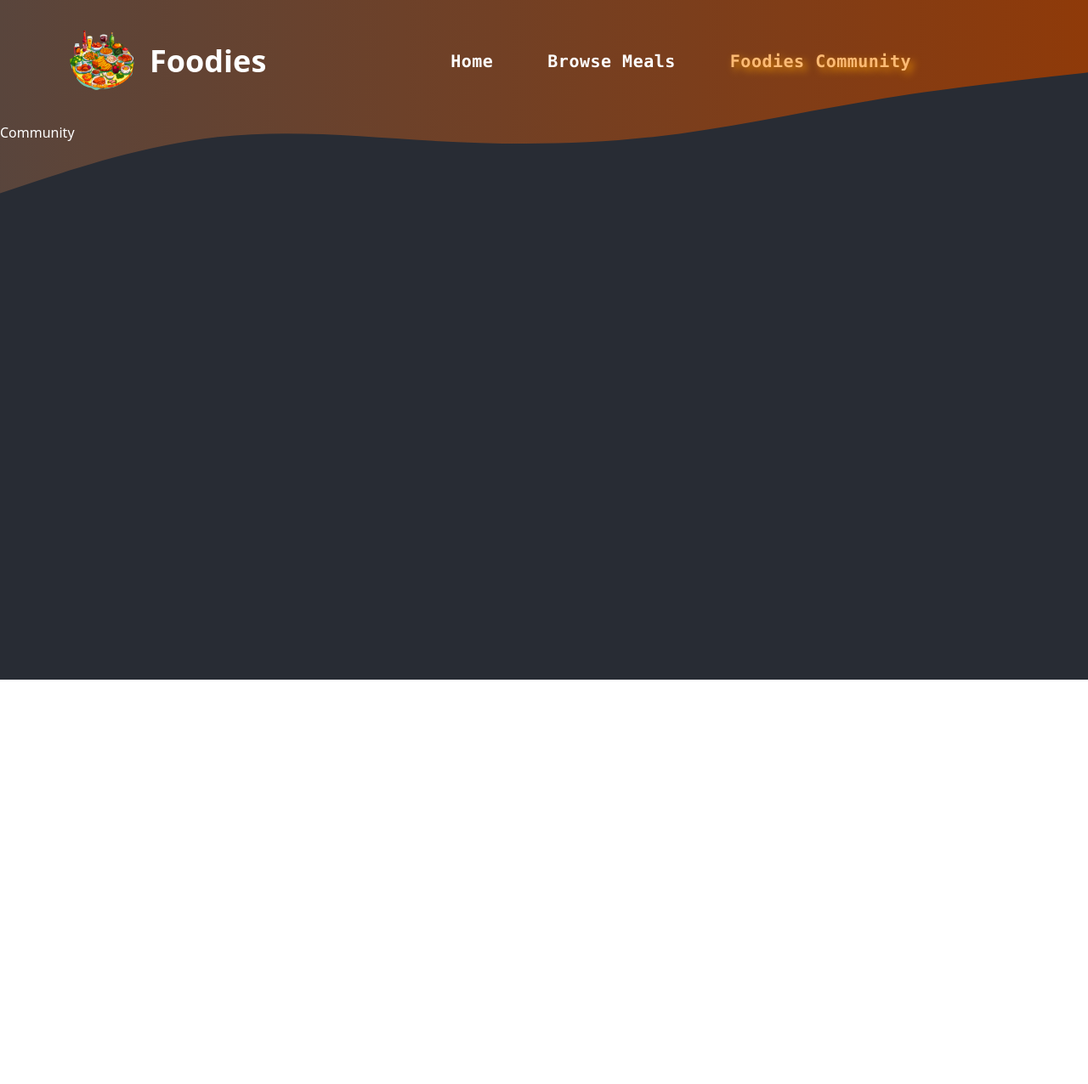
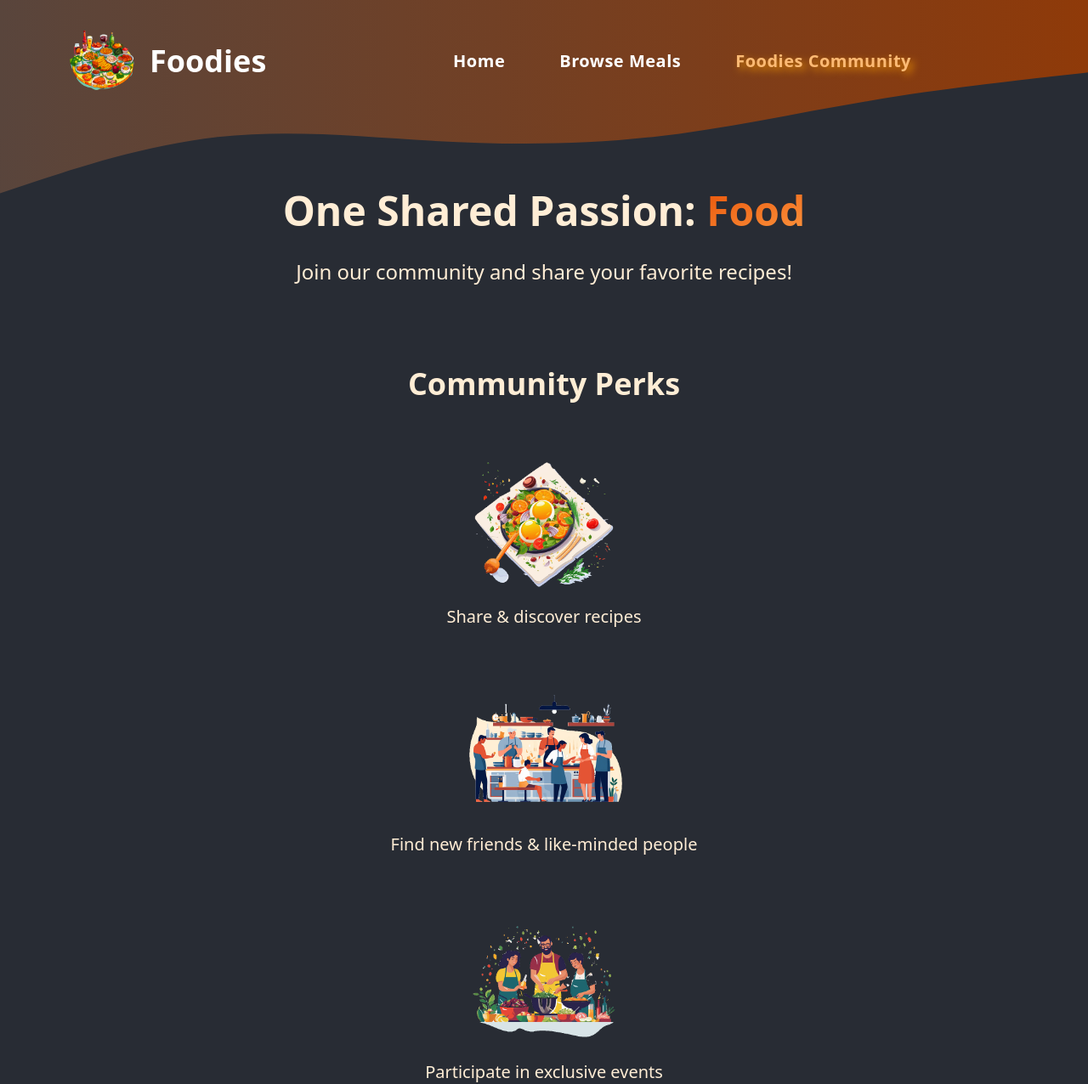
Before and after one commit to IIvexII/Foodies-nextjs, a Next.js app: page /community in a window 1280 px wide. Shown: the whole page at 85% size. Before the commit the page ends 800 px from the top, so only its background shows below. Built offline with nearby package versions, Linux system fonts and the light colour scheme.

Commit message:
feat: add content in food community page

```diff
--- a/app/community/page.tsx
+++ b/app/community/page.tsx
@@ -1,3 +1,50 @@
+import HighLightedText from "@/components/highlighted-text";
+import Image from "next/image";
+import mealIcon from "@/assets/icons/meal.png";
+import communityIcon from "@/assets/icons/community.png";
+import eventsIcon from "@/assets/icons/events.png";
+
 export default function CommunityPage() {
-  return <div>Community</div>;
+  return (
+    <>
+      <header className="mt-28 text-center text-orange-100">
+        <h1 className="text-5xl font-bold">
+          One Shared Passion: <HighLightedText>Food</HighLightedText>
+        </h1>
+        <p className="mt-8 text-2xl">
+          Join our community and share your favorite recipes!
+        </p>
+      </header>
+      <main className="mt-24 flex flex-col items-center gap-12 text-center text-orange-100">
+        <h1 className="text-4xl font-bold">Community Perks</h1>
+
+        <ul className="flex flex-col gap-12 text-xl">
+          <li>
+            <Image
+              src={mealIcon}
+              alt="A delicious meal"
+              className="mx-auto w-48"
+            />
+            <p>Share & discover recipes</p>
+          </li>
+          <li>
+            <Image
+              src={communityIcon}
+              alt="A crowd of people, cooking"
+              className="mx-auto w-48"
+            />
+            <p>Find new friends & like-minded people</p>
+          </li>
+          <li>
+            <Image
+              src={eventsIcon}
+              alt="A crowd of people at a cooking event"
+              className="mx-auto w-48"
+            />
+            <p>Participate in exclusive events</p>
+          </li>
+        </ul>
+      </main>
+    </>
+  );
 }
--- a/components/header/nav-link.tsx
+++ b/components/header/nav-link.tsx
@@ -15,7 +15,7 @@ export default function NavLink({ href, className, children }: NavLinkProps) {
   return (
     <Link
       href={href || ""}
-      className={`font-mono font-semibold tracking-wide hover:text-orange-300 hover:[text-shadow:4px_4px_10px_rgba(255,165,0,0.8)] ${className} ${path === href ? "text-orange-300 [text-shadow:4px_4px_10px_rgba(255,165,0,0.8)]" : ""}`}
+      className={`font-semibold tracking-wide hover:text-orange-300 hover:[text-shadow:4px_4px_10px_rgba(255,165,0,0.8)] ${className} ${path === href ? "text-orange-300 [text-shadow:4px_4px_10px_rgba(255,165,0,0.8)]" : ""}`}
     >
       {children}
     </Link>
--- a/components/highlighted-text.tsx
+++ b/components/highlighted-text.tsx
@@ -10,10 +10,10 @@ export default function HighLightedText({
   className,
 }: HighLightedTextProps) {
   return (
-    <h1
+    <span
       className={`inline-block bg-gradient-to-br from-orange-600 to-orange-400 bg-clip-text text-transparent ${className}`}
     >
       {children}
-    </h1>
+    </span>
   );
 }
```
